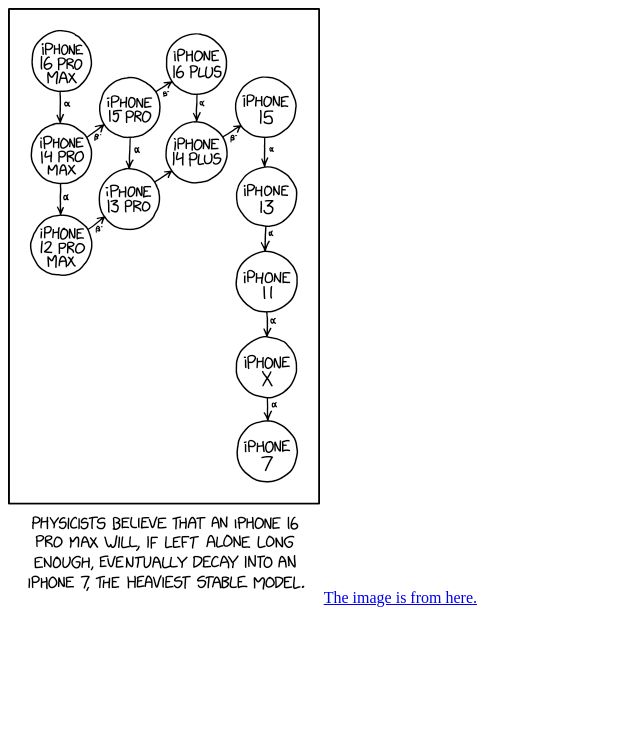
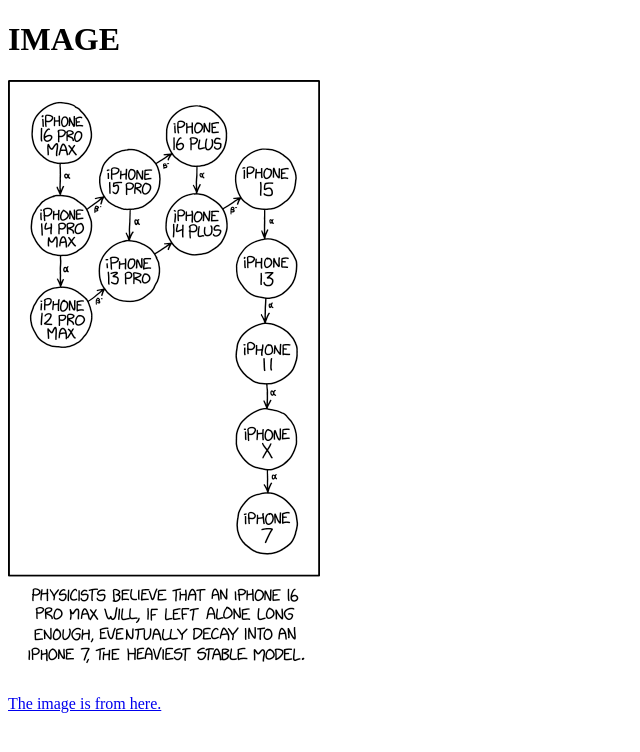
Before and after one commit to wuyichao71/hapo-static.github.io, a plain HTML site: page index.html in a window 1280 px wide. Shown: the whole page, without its empty margins (0-640 px from the left). Drawn offline with Linux system fonts and the light colour scheme.

Commit message:
linked an image

```diff
--- a/index.html
+++ b/index.html
@@ -6,9 +6,13 @@
 </head>
 <html>
   <body>
+    <h1>IMAGE</h1>
     <img src="decay_chain.png" />
-    <a href="https://imgs.xkcd.com/comics/decay_chain.png">
-      The image is from here.
-    </a>
+    <p>
+      <a href="https://imgs.xkcd.com/comics/decay_chain.png">
+        The image is from here.
+      </a>
+    </p>
+
   </body>
 </html>
```
